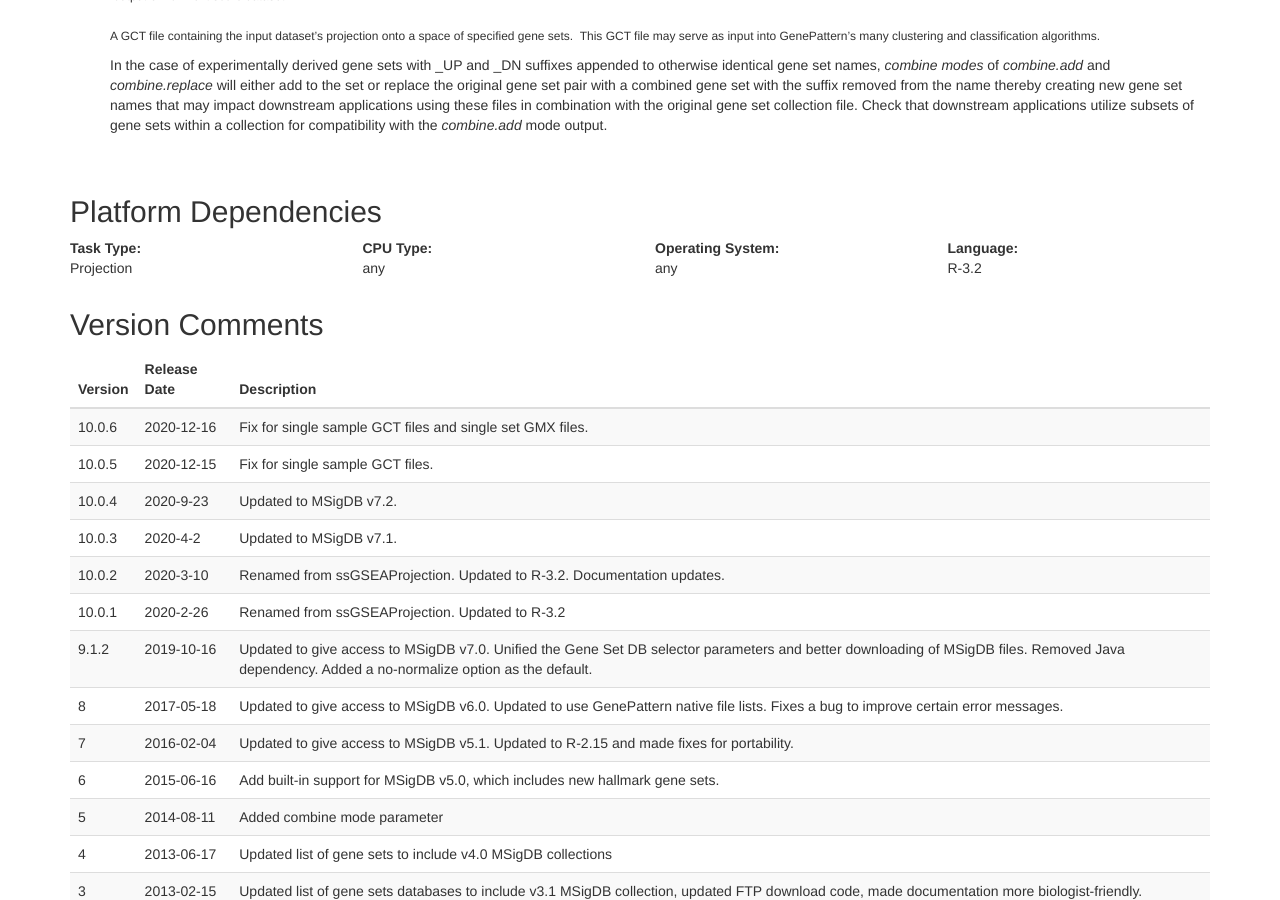
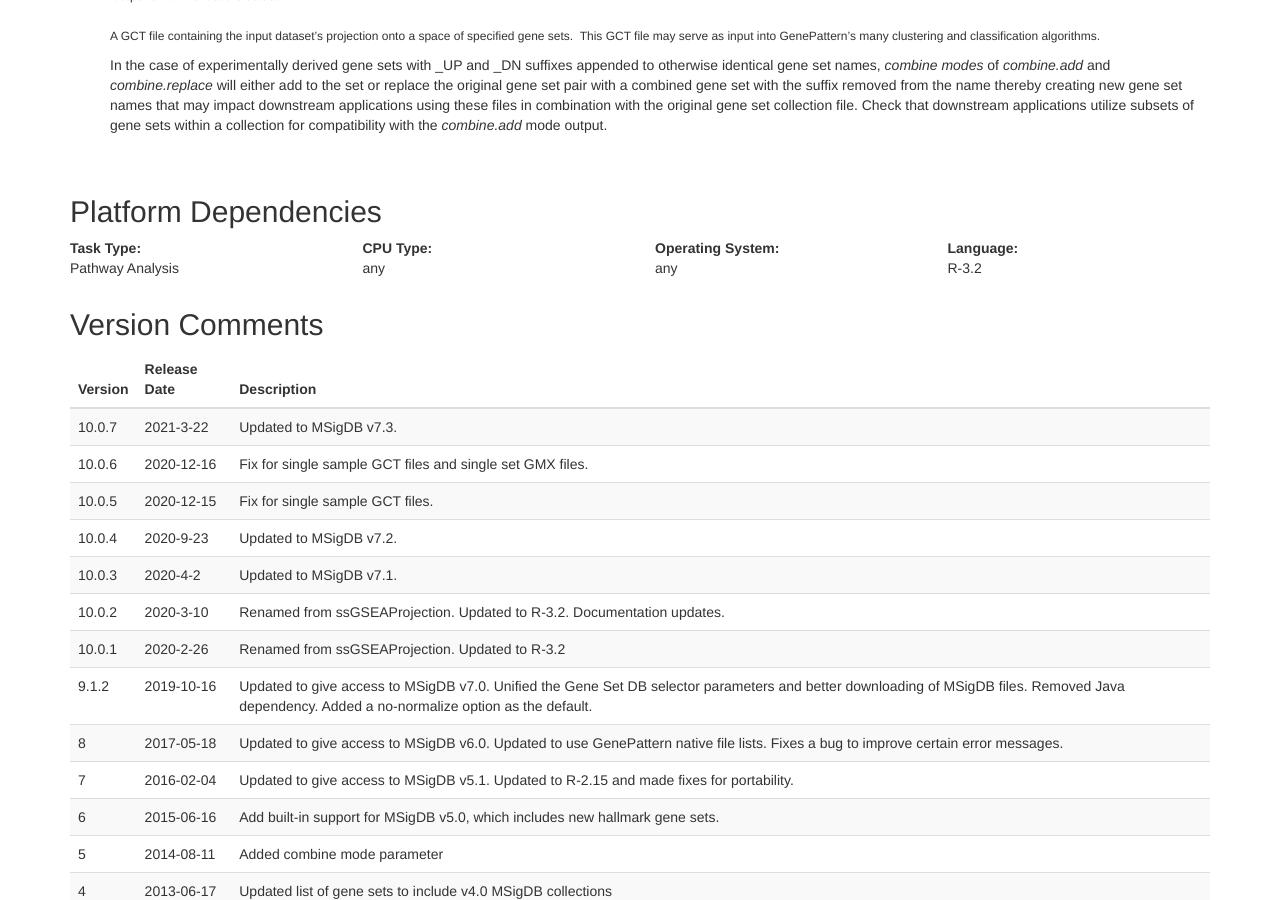
Before and after one commit to GSEA-MSigDB/ssGSEA-gpmodule, a Jekyll site: the page docs/v10/index.html, which Jekyll copies as it is, in a window 1280 px wide and 900 px high, scrolled down 2593 px. Built offline with Jekyll 4.4.1, drawn with Linux system fonts in a browser that asks for light colours.

Commit message:
Updated for MSigDB v7.3
Also fixed the gpunit Diff util script to be more portable

```diff
--- a/docs/v10/index.html
+++ b/docs/v10/index.html
@@ -190,7 +190,7 @@
 			<div class="row">
 				<div class="col-md-3">
 					<p><strong>Task Type:</strong><br>
-					Projection</p>
+					Pathway Analysis</p>
 				</div>
 				<div class="col-md-3">
 					<p><strong>CPU Type:</strong><br>
@@ -216,6 +216,11 @@
 					</tr>
 				</thead>
 				<tbody>
+                        <tr>
+                            <td>10.0.7</td>
+                            <td>2021-3-22</td>
+                            <td>Updated to MSigDB v7.3.</td>
+                        </tr>
                         <tr>
                             <td>10.0.6</td>
                             <td>2020-12-16</td>
```
Also changed, not shown: docs/v10/test.md (+7 -2 lines), 3 other files.
